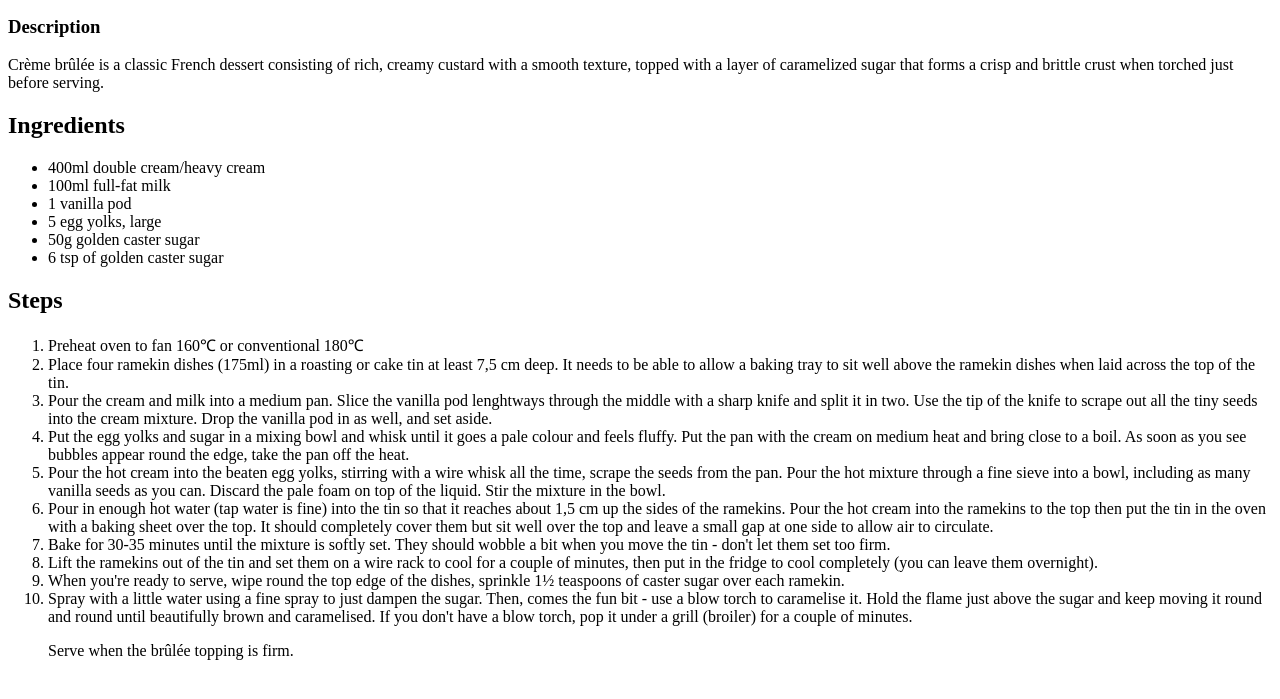
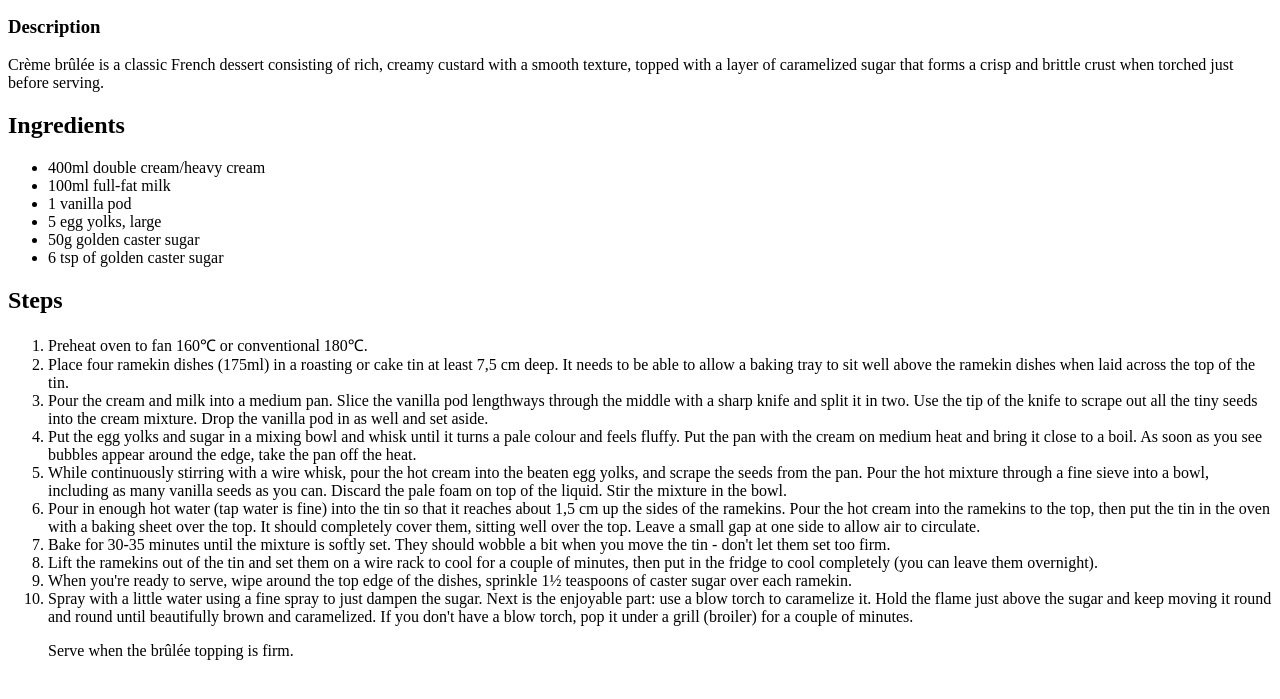
Before and after one commit to novacas4/odin-recipes, a plain HTML site: page recipes/creme-brulee.html in a window 1280 px wide. Shown: the part 101-800 px from the top of the page. Drawn offline with Linux system fonts and the light colour scheme.

Commit message:
fix: fix typos and make more intelligible

```diff
--- a/recipes/creme-brulee.html
+++ b/recipes/creme-brulee.html
@@ -23,28 +23,28 @@
     </ul>
     <h2>Steps</h2>
     <ol>
-      <li>Preheat oven to fan 160&#x2103; or conventional 180&#x2103;</li>
+      <li>Preheat oven to fan 160&#x2103; or conventional 180&#x2103;.</li>
       <li>Place four ramekin dishes (175ml) in a roasting or cake tin at least 7,5 cm deep.
         It needs to be able to allow a baking tray to sit well above the ramekin dishes when laid across the top of the tin.</li>
-      <li>Pour the cream and milk into a medium pan. Slice the vanilla pod lenghtways through the middle with a sharp knife and split it in two.
-        Use the tip of the knife to scrape out all the tiny seeds into the cream mixture. Drop the vanilla pod in as well, and set aside.
+      <li>Pour the cream and milk into a medium pan. Slice the vanilla pod lengthways through the middle with a sharp knife and split it in two.
+        Use the tip of the knife to scrape out all the tiny seeds into the cream mixture. Drop the vanilla pod in as well and set aside.
       </li>
-      <li>Put the egg yolks and sugar in a mixing bowl and whisk until it goes a pale colour and feels fluffy.
-        Put the pan with the cream on medium heat and bring close to a boil. As soon as you see bubbles appear round the edge,
+      <li>Put the egg yolks and sugar in a mixing bowl and whisk until it turns a pale colour and feels fluffy.
+        Put the pan with the cream on medium heat and bring it close to a boil. As soon as you see bubbles appear around the edge,
         take the pan off the heat.</li>
-      <li>Pour the hot cream into the beaten egg yolks, stirring with a wire whisk all the time, scrape the seeds from the pan.
+      <li>While continuously stirring with a wire whisk, pour the hot cream into the beaten egg yolks, and scrape the seeds from the pan.
         Pour the hot mixture through a fine sieve into a bowl, including as many vanilla seeds as you can.
         Discard the pale foam on top of the liquid. Stir the mixture in the bowl.</li>
       <li>Pour in enough hot water (tap water is fine) into the tin so that it reaches about 1,5 cm up the sides of the ramekins.
-        Pour the hot cream into the ramekins to the top then put the tin in the oven with a baking sheet over the top.
-        It should completely cover them but sit well over the top and leave a small gap at one side to allow air to circulate.</li>
+        Pour the hot cream into the ramekins to the top, then put the tin in the oven with a baking sheet over the top.
+        It should completely cover them, sitting well over the top. Leave a small gap at one side to allow air to circulate.</li>
       <li>Bake for 30-35 minutes until the mixture is softly set.
         They should wobble a bit when you move the tin - don't let them set too firm.</li>
       <li>Lift the ramekins out of the tin and set them on a wire rack to cool for a couple of minutes,
         then put in the fridge to cool completely (you can leave them overnight).</li>
-      <li>When you're ready to serve, wipe round the top edge of the dishes, sprinkle 1&frac12; teaspoons of caster sugar over each ramekin.</li>
-      <li>Spray with a little water using a fine spray to just dampen the sugar. Then, comes the fun bit - use a blow torch to caramelise it.
-        Hold the flame just above the sugar and keep moving it round and round until beautifully brown and caramelised.
+      <li>When you're ready to serve, wipe around the top edge of the dishes, sprinkle 1&frac12; teaspoons of caster sugar over each ramekin.</li>
+      <li>Spray with a little water using a fine spray to just dampen the sugar. Next is the enjoyable part: use a blow torch to caramelize it.
+        Hold the flame just above the sugar and keep moving it round and round until beautifully brown and caramelized.
         If you don't have a blow torch, pop it under a grill (broiler) for a couple of minutes.
       <p>Serve when the brûlée topping is firm.</p></li>
     </ol>
```
